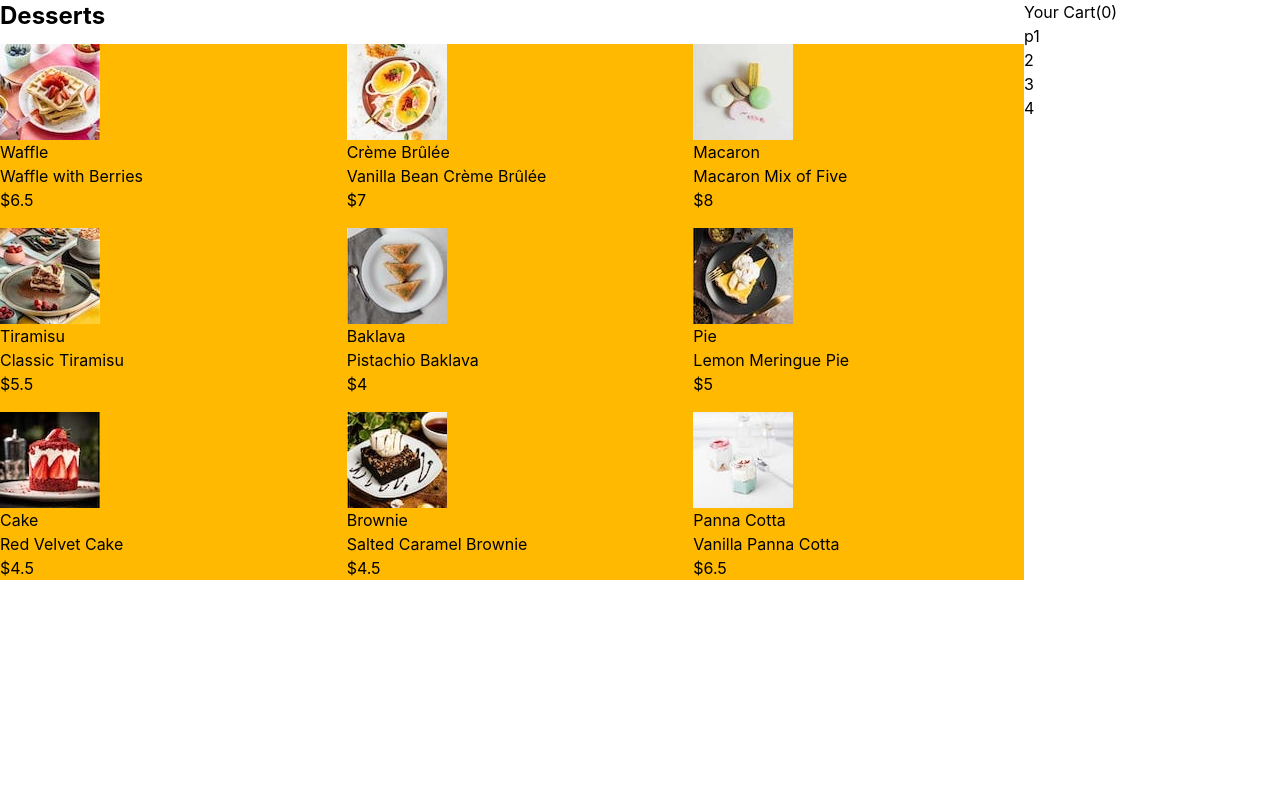
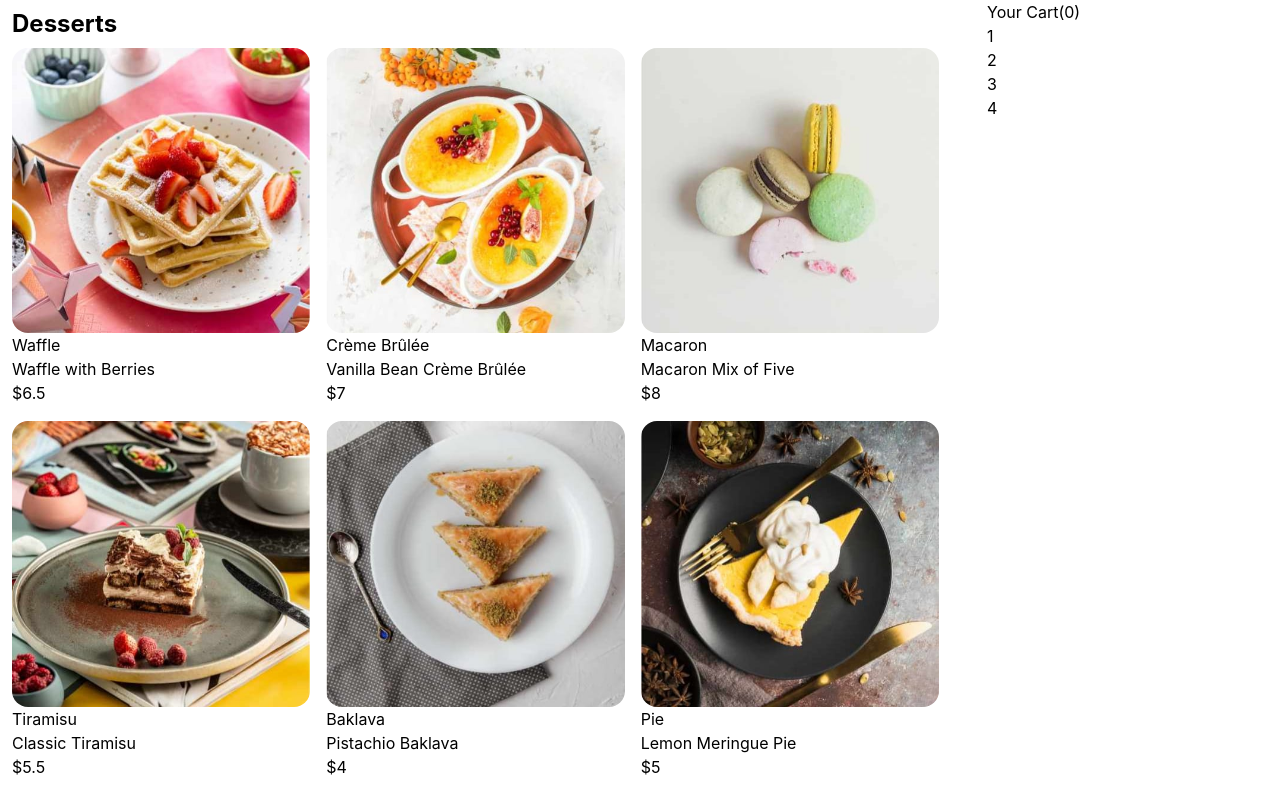
Before and after one commit to okedo01/products, a React (Vite) app in the folder product_list/: page / in a window 1280 px wide. Shown: the top 793 px of the page. Built offline with nearby package versions, Linux system fonts and the light colour scheme.

Commit message:
Styling images

```diff
--- a/product_list/src/App.jsx
+++ b/product_list/src/App.jsx
@@ -12,9 +12,13 @@ export default function App() {
       .catch(err => console.log(err))
   }, [])
   return (
-    <div className='flex p-0 m-0'>
-      <FoodList products={products}/>
-      <Total />
+    <div className='grid grid-cols-4 gap-x-9 p-0 m-0'>
+      <div className="col-span-3">
+        <FoodList products={products}/>
+      </div>
+      <div className="col-span-1">
+        <Total />
+      </div>
     </div>
   )
 }
--- a/product_list/src/components/FoodItems.jsx
+++ b/product_list/src/components/FoodItems.jsx
@@ -2,8 +2,8 @@ import React from 'react'
 
 export default function FoodItems({product}) {
   return (
-    <div>
-      <img src={product.image.thumbnail} />
+    <div className=''>
+      <img className='w-full rounded-2xl object-cover' src={product.image.desktop} />
           <span>{product.category}</span>
           <h3>{product.name}</h3>
           <p>${product.price}</p>
--- a/product_list/src/components/FoodList.jsx
+++ b/product_list/src/components/FoodList.jsx
@@ -3,9 +3,9 @@ import FoodItems from './FoodItems'
 
 export default function FoodList({ products }) {
   return (
-    <div className='w-5xl'>
-      <h1 className='text-2xl font-bold pb-3'>Desserts</h1>
-      <div className='bg-amber-400 grid grid-cols-3 gap-4'>
+    <div className='px-3'>
+      <h1 className='text-2xl font-bold py-2'>Desserts</h1>
+      <div className='grid grid-cols-3 gap-4'>
         {products.map((product) => (
           <div key={product.name}>
             <FoodItems product={product} />
--- a/product_list/src/components/Total.jsx
+++ b/product_list/src/components/Total.jsx
@@ -4,7 +4,7 @@ export default function Total() {
   return (
     <div>
         <h3>Your Cart(0)</h3>
-        <p>p1</p>
+        <p>1</p>
         <p>2</p>
         <p>3</p>
         <span>4</span>
```
